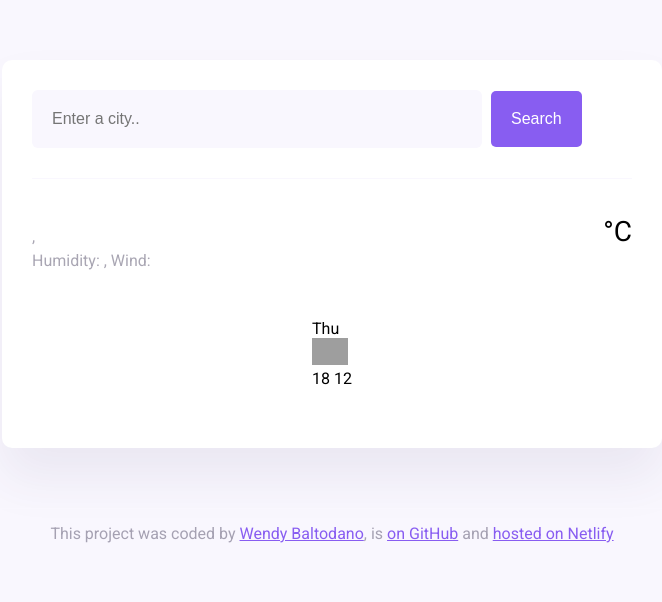
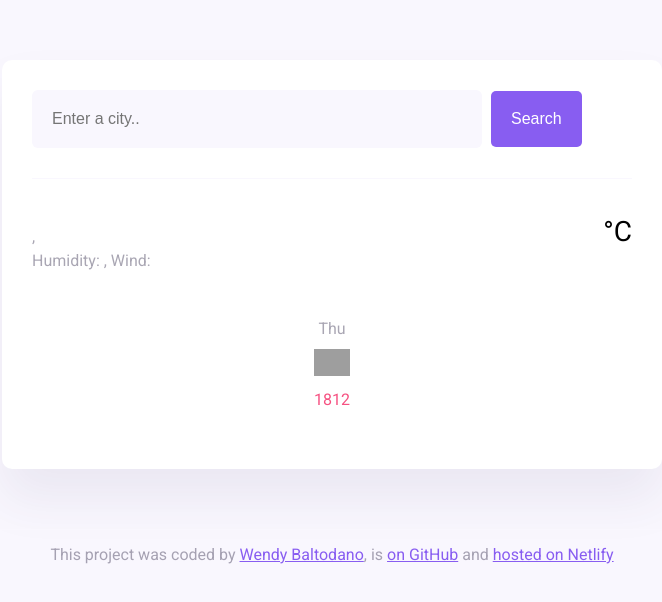
Before and after one commit to baltowen/my-first-netlify-site, a plain HTML site: page index.html in a window 1280 px wide. Shown: the whole page, without its empty margins (308-970 px from the left). Drawn offline with nearby package versions, Linux system fonts and the light colour scheme; no server answers; grey boxes are pictures that could not be loaded.

Commit message:
Correct typos

```diff
--- a/index.html
+++ b/index.html
@@ -45,9 +45,9 @@
        <div class="weather-forecast">
         <div class="row">
           <div class="col-2">
-            <div class="weather.forecast-date">Thu</div>
+            <div class="weather-forecast-date">Thu</div>
             <img src="https://openweathermap.org/img/wn/10d@2x.png" alt="" width="36">
-            <div class="weather-temperatures">
+            <div class="weather-forecast-temperatures">
               <span class="weather-temperature-max">
                 18
               </span>
```
